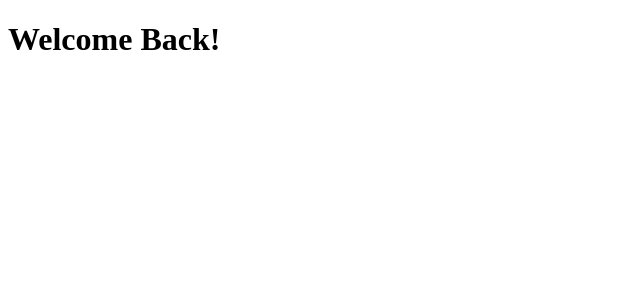
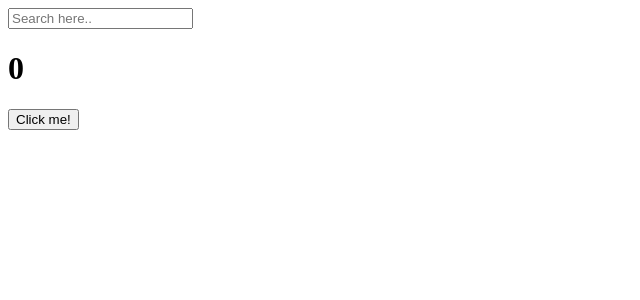
Before and after one commit to nagneo/react-for-beginners, a React (Create React App) app: page / in a window 1280 px wide. Shown: the top 300 px of the page, without its empty margins (0-640 px from the left). Built offline with nearby package versions, Linux system fonts and the light colour scheme.

Commit message:
[TIL] React - refresh component - useEffect, dependency list

```diff
--- a/package.json
+++ b/package.json
@@ -6,6 +6,7 @@
     "@testing-library/jest-dom": "^5.16.4",
     "@testing-library/react": "^13.3.0",
     "@testing-library/user-event": "^13.5.0",
+    "prop-types":"^15.7.2",
     "react": "^18.2.0",
     "react-dom": "^18.2.0",
     "react-scripts": "5.0.1",
--- a/src/App.js
+++ b/src/App.js
@@ -1,9 +1,32 @@
+import {useState, useEffect} from "react";
+
 function App() {
+  const [counter, setValue] = useState(0);
+  const [keyword, setKeyword] = useState("")
+  const onClick = () => setValue((prev) => prev + 1);
+  const onChange = (event) => setKeyword(event.target.value);
+  useEffect(() => {
+    console.log("i run only once");
+  }, []);
+  useEffect(() => {
+    console.log("i run when 'counter' changes");
+  }, [counter])
+  useEffect(() => {
+    console.log("i run when 'keyword' changes");
+  }, [keyword]);
+  useEffect(() => {
+    console.log("i run when keyword or counter changes");
+  }, [counter, keyword]);
   return (
     <div >
+      <input value={keyword}
+             onChange={onChange}
+             type="text"
+             placeholder="Search here.."/>
       <h1>
-        Welcome Back!
+        {counter}
       </h1>
+      <button onClick={onClick}>Click me!</button>
     </div>
   );
 }
--- /dev/null
+++ b/src/App.module.css
@@ -0,0 +1,4 @@
+.title {
+  font-family: -apple-system, BlinkMacSystemFont, 'Segoe UI', Roboto, Oxygen, Ubuntu, Cantarell, 'Open Sans', 'Helvetica Neue', sans-serif;
+  font-size: 18px;
+}
--- /dev/null
+++ b/src/Button.module.css
@@ -0,0 +1,4 @@
+.btn {
+  color: white;
+  background-color: tomato;
+}
```
Also changed, not shown: src/Button.js (added, +13 -0 lines).
